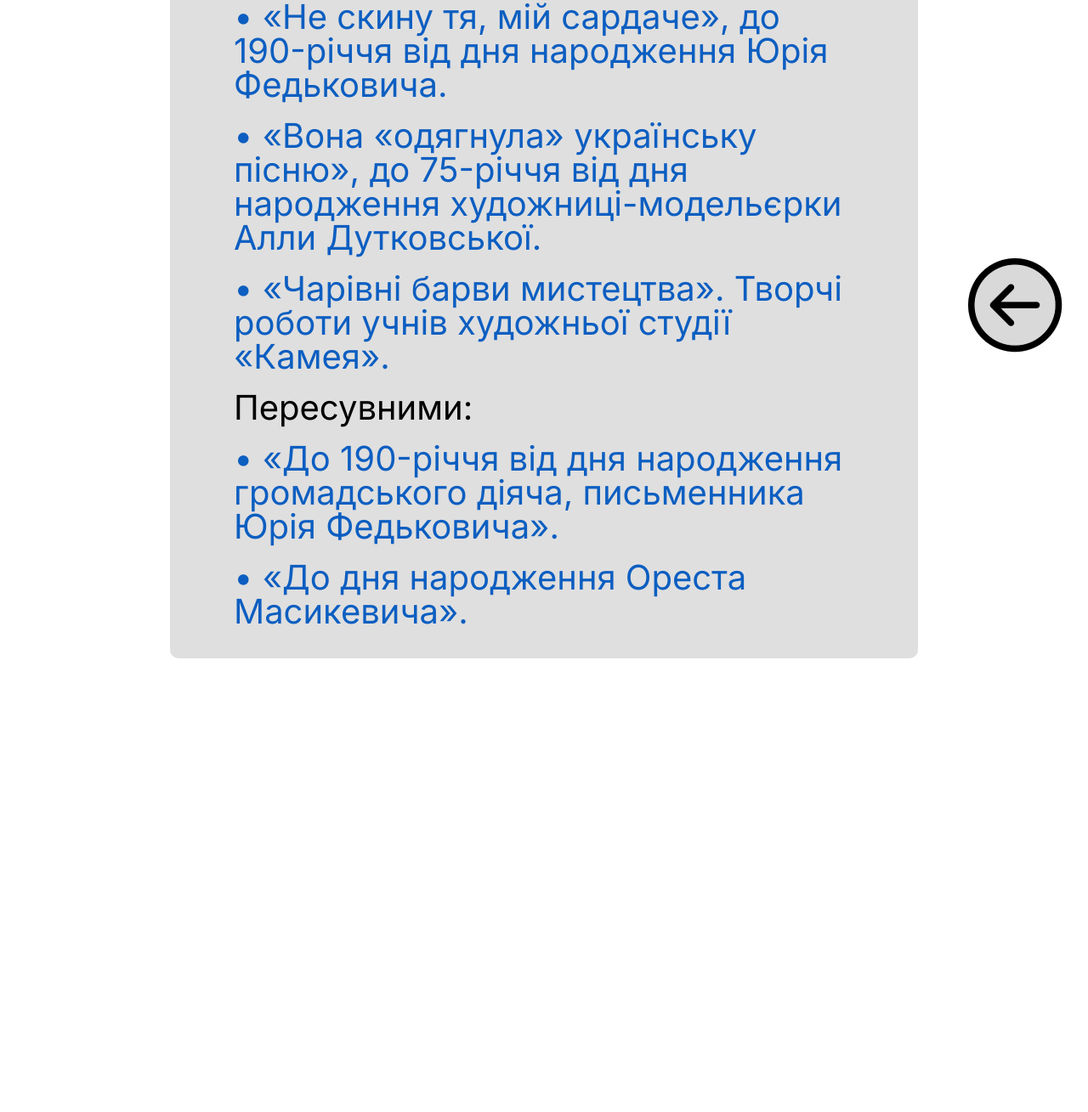
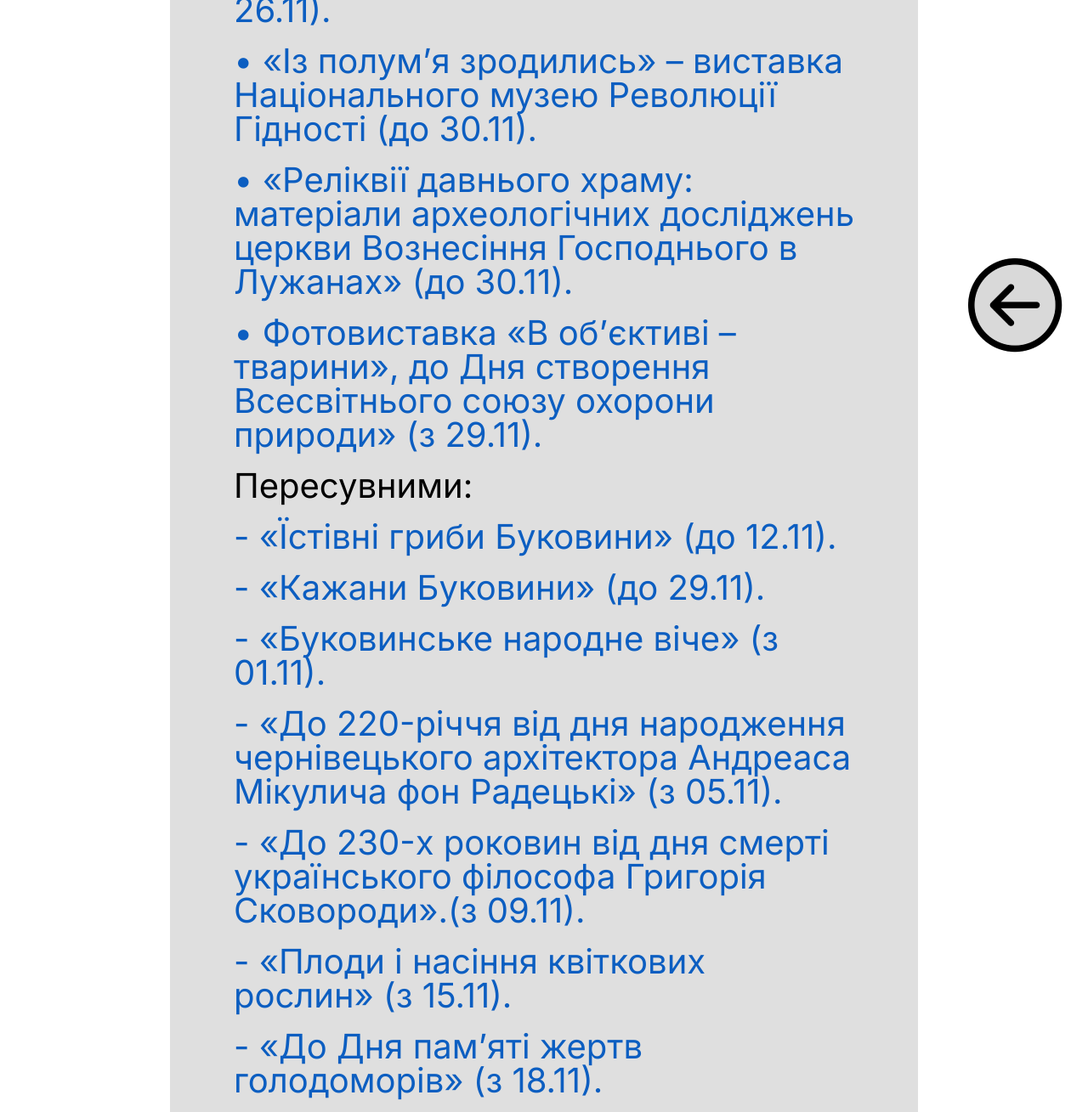
Before and after one commit to Eliangangs/MuseumProject, a plain HTML site: page temporary.html in a window 1280 px wide. Shown: the part 355-1664 px from the top of the page at 85% size. Before the commit the page ends 1150 px from the top, so only its background shows below. Drawn offline with Linux system fonts and the light colour scheme.

Commit message:
Зміна тексту тимчасових виставок та фоток анонса за листопад

```diff
--- a/temporary.html
+++ b/temporary.html
@@ -16,17 +16,25 @@
         <main class="main__price">
             <p class="title__price">Тимчасові виставки</p>
             <div class="block__price">
-                <p class="subtitle">Запрошуємо ознайомитися з виставками</p>
+                <p class="subtitle">Виставки на листопад 2024 року</p>
                 <p class="text__price">Тимчасовими:</p>
                 <ul class="list__price">
-                    <li class="element__price">• «Не скину тя, мій сардаче», до 190-річчя від дня народження Юрія Федьковича.</li>
-                    <li class="element__price">• «Вона «одягнула» українську пісню», до 75-річчя від дня народження художниці-модельєрки Алли Дутковської.</li>
-                    <li class="element__price">• «Чарівні барви мистецтва». Творчі роботи учнів художньої студії «Камея». </li>
+                    <li class="element__price">• «Отруйні рослини Буковини» (до 26.11).</li>
+                    <li class="element__price">• «Із полум’я зродились» – виставка Національного музею Революції Гідності (до 30.11).</li>
+                    <li class="element__price">• «Реліквії давнього храму: матеріали археологічних досліджень церкви Вознесіння Господнього в Лужанах» (до 30.11).</li>
+                    <li class="element__price">• Фотовиставка «В об’єктиві – тварини», до Дня створення Всесвітнього союзу охорони природи» (з 29.11).</li>
                 </ul>
                 <p class="text__price">Пересувними:</p>
                 <ul class="list__price">
-                    <li class="element__price">• «До 190-річчя від дня народження громадського діяча, письменника Юрія Федьковича».</li>
-                    <li class="element__price">• «До дня народження Ореста Масикевича».</li>
+                    <li class="element__price">- «Їстівні гриби Буковини» (до 12.11).</li>
+                    <li class="element__price">- «Кажани Буковини» (до 29.11).</li>
+                    <li class="element__price">- «Буковинське народне віче» (з 01.11).</li>
+                    <li class="element__price">- «До 220-річчя від дня народження чернівецького архітектора Андреаса Мікулича фон Радецькі» (з 05.11).</li>
+                    <li class="element__price">- «До 230-х роковин від дня смерті українського філософа Григорія Сковороди».(з 09.11).</li>
+                    <li class="element__price">- «Плоди і насіння квіткових рослин» (з 15.11).</li>
+                    <li class="element__price">- «До Дня пам’яті жертв голодоморів» (з 18.11).</li>
+                    <li class="element__price">- «До дня народження Пауля Целана» (з 22.11).</li>
+
                 </ul>
             </div>
         </main>
```
Also changed, not shown: poster.html (+1 -1 lines), 2 other files.
